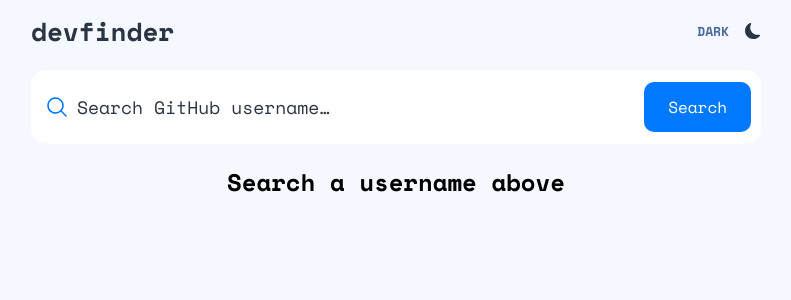
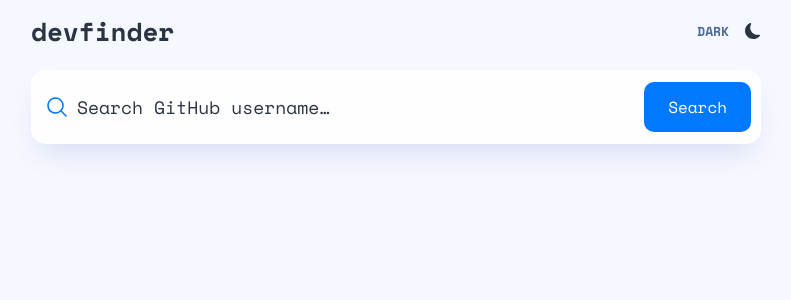
Before and after one commit to lucasarod-br/DevFinder, a React (Vite) app: page / in a window 1280 px wide. Shown: the top 300 px of the page, without its empty margins (244-1035 px from the left). Built offline with nearby package versions, Linux system fonts and the light colour scheme.

Commit message:
Colocando sombra no search

```diff
--- a/src/components/Search/index.jsx
+++ b/src/components/Search/index.jsx
@@ -16,6 +16,8 @@ const StyledSearch = styled.div`
   background-color: ${(props) => props.theme.mainColor};
   border-radius: 15px;
   column-gap: 4px;
+  box-shadow: 0px 16px 30px -10px #4660BB33;
+
   input {
     background-color: ${(props) => props.theme.mainColor};
     border: none;
--- a/src/pages/Home/index.jsx
+++ b/src/pages/Home/index.jsx
@@ -35,10 +35,7 @@ const Home = () => {
       <Styled>
         <Header />
         <Search/>
-        { userSearched ? (
-        <Perfil />)
-        : <h2>Search a username above</h2>
-        }
+        { userSearched && <Perfil />}
       </Styled>
     </ThemeProvider>
   );
```
